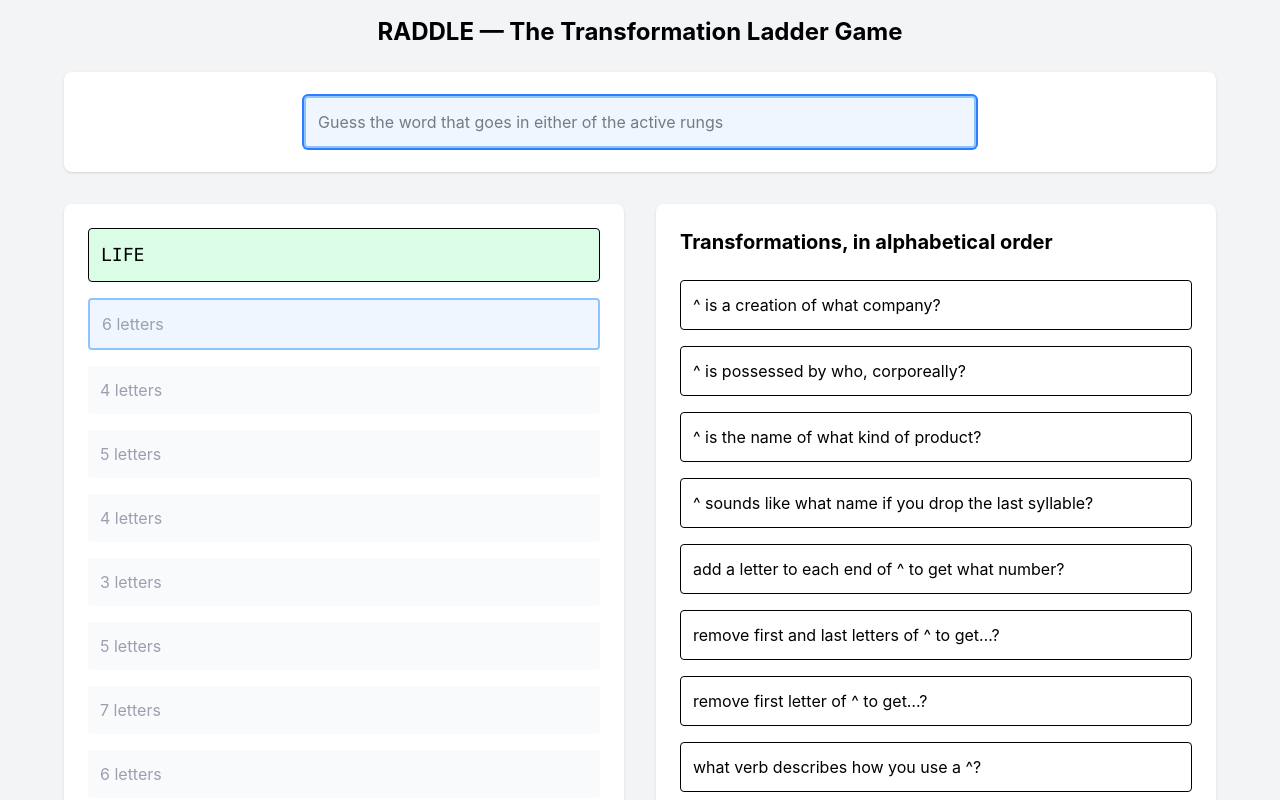
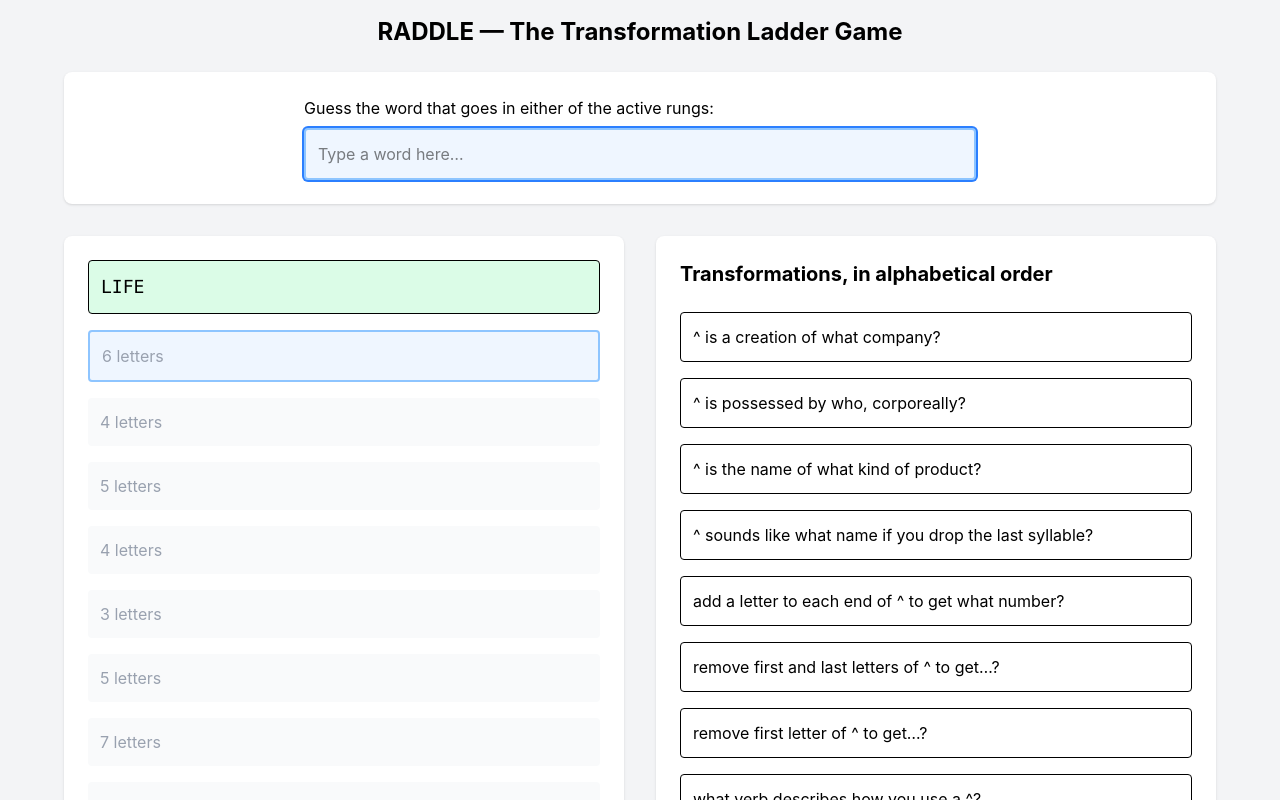
Before and after one commit to santheo/raddle, a SvelteKit app: page / in a window 1280 px wide. Shown: the top 800 px of the page. Built offline with nearby package versions, Linux system fonts and the light colour scheme.

Commit message:
Copy edits

```diff
--- a/src/routes/+page.svelte
+++ b/src/routes/+page.svelte
@@ -114,12 +114,15 @@ function handleInput(event) {
     {#if !gameComplete}
     <div class="bg-white rounded-lg shadow p-6 mb-8">
         <div class="max-w-2xl mx-auto">
+          <p class="mb-2">
+            Guess the word that goes in either of the active rungs:
+          </p>
           <input
             bind:this={inputElement}
             type="text"
             bind:value={currentInput}
             on:keydown={handleInput}
-            placeholder="Guess the word that goes in either of the active rungs"
+            placeholder="Type a word here…"
             class="w-full p-3 border-2 border-blue-300 rounded bg-blue-50 focus:outline-none focus:ring-2 focus:ring-blue-500"
           />
           {#if errorMessage}
```
